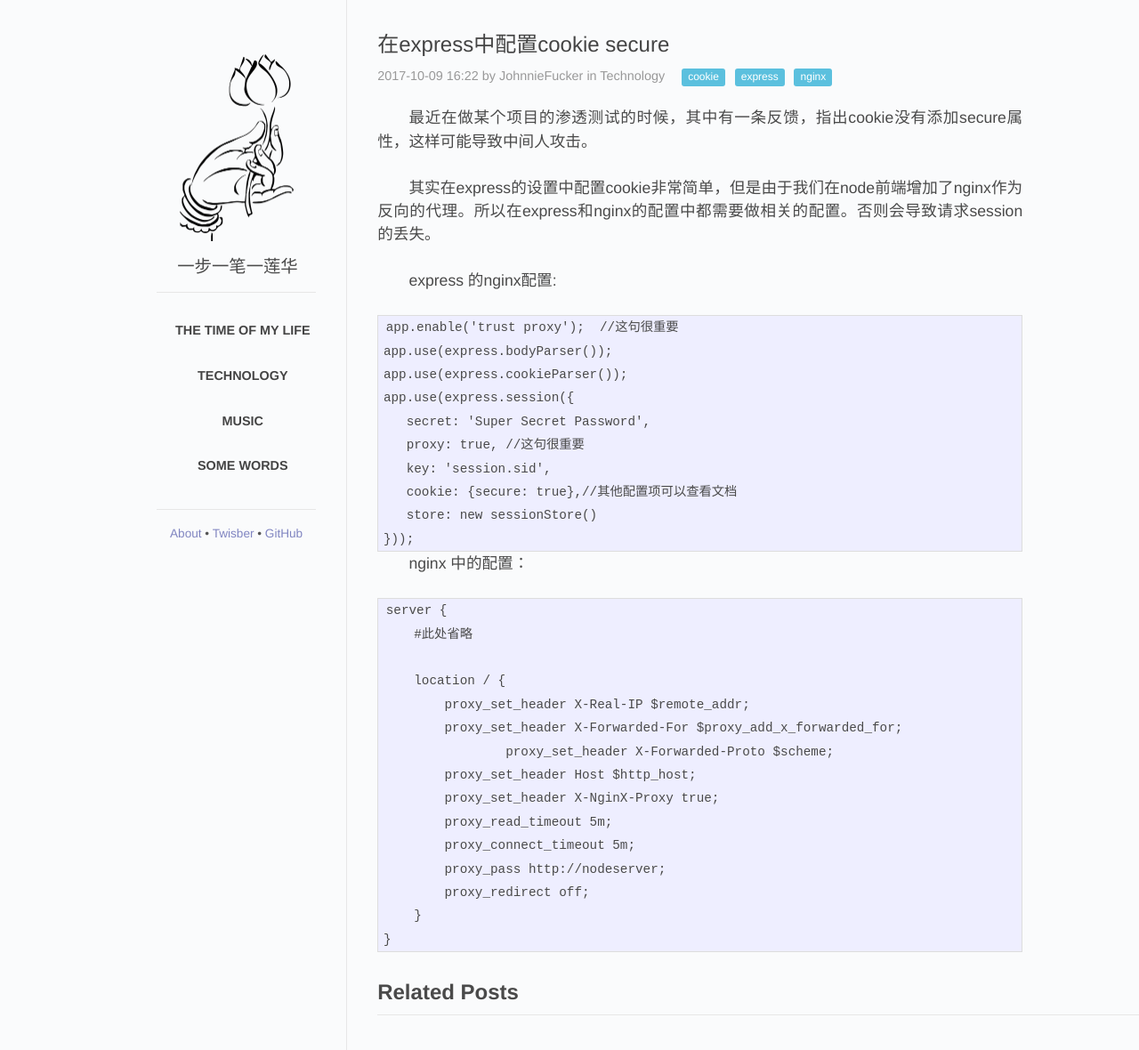
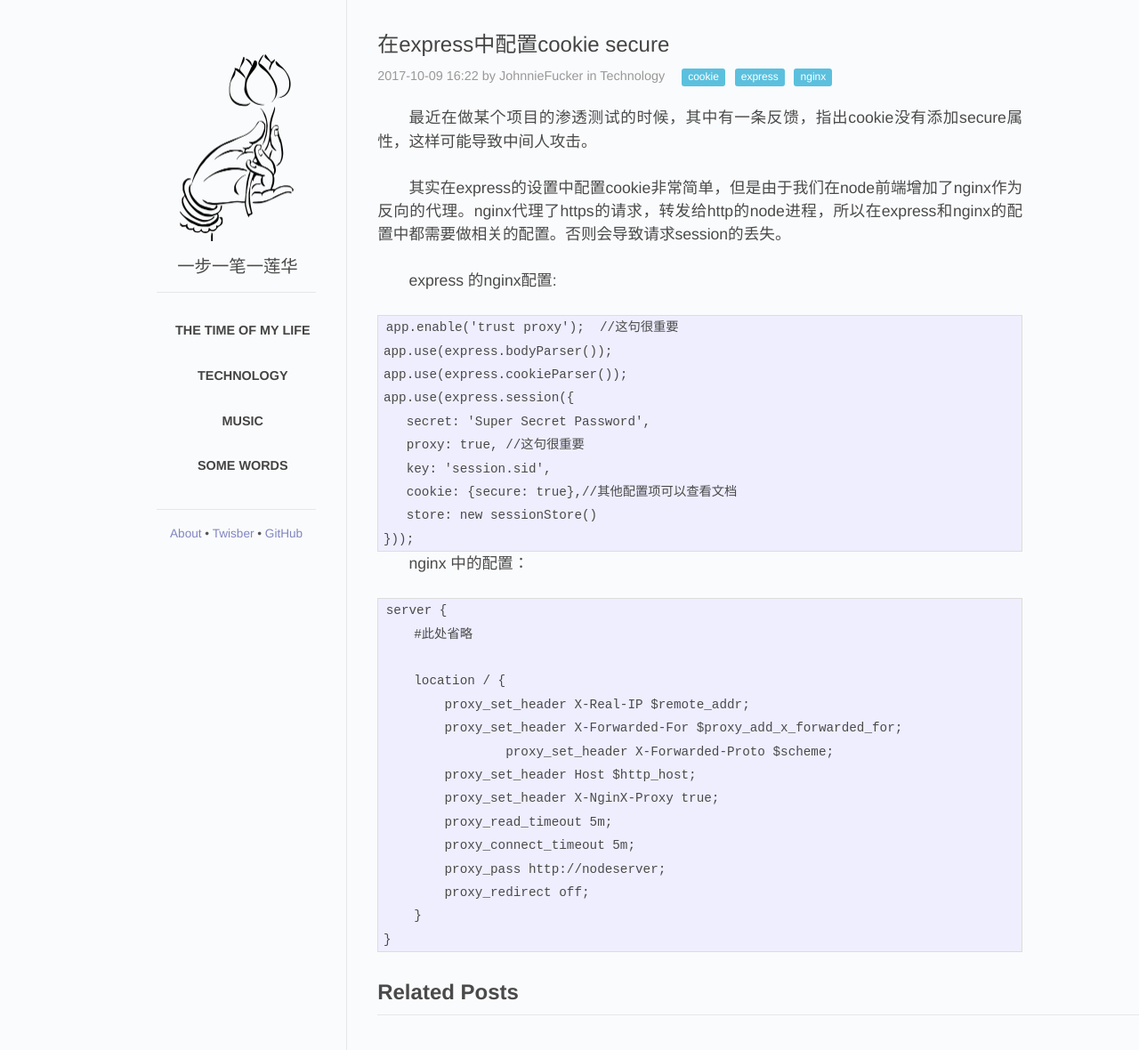
Before and after one commit to JohnnieFucker/blog, a Jekyll site: the page built from _posts/2017-10-09-secure-cookie-in-express-and-nginx.md, in a window 1280 px wide. Shown: the whole page at 89% size. Built offline with Jekyll 4.4.1, drawn with Linux system fonts in a browser that asks for light colours; comment, search, counter and statistics services are not loaded.

Commit message:
add post

````diff
--- a/_posts/2017-10-09-secure-cookie-in-express-and-nginx.md
+++ b/_posts/2017-10-09-secure-cookie-in-express-and-nginx.md
@@ -14,9 +14,9 @@
 最近在做某个项目的渗透测试的时候，其中有一条反馈，指出cookie没有添加secure属性，这样可能导致中间人攻击。
 
 
-其实在express的设置中配置cookie非常简单，但是由于我们在node前端增加了nginx作为反向的代理。所以在express和nginx的配置中都需要做相关的配置。否则会导致请求session的丢失。
+其实在express的设置中配置cookie非常简单，但是由于我们在node前端增加了nginx作为反向的代理。nginx代理了https的请求，转发给http的node进程，所以在express和nginx的配置中都需要做相关的配置。否则会导致请求session的丢失。
 
-
+<!--break-->
 express 的nginx配置:
 ```
 app.enable('trust proxy');  //这句很重要
````
